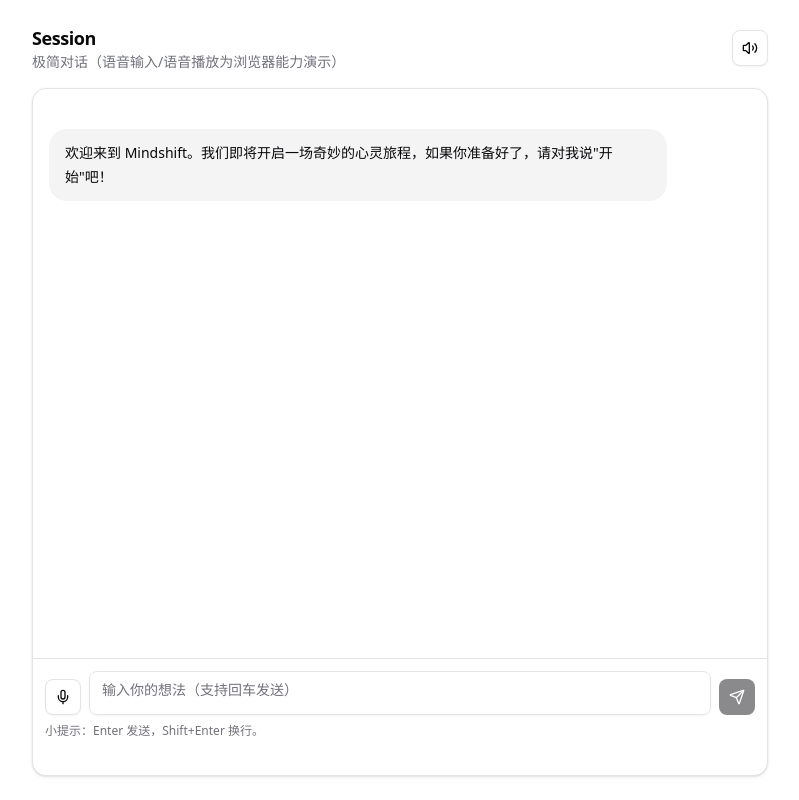
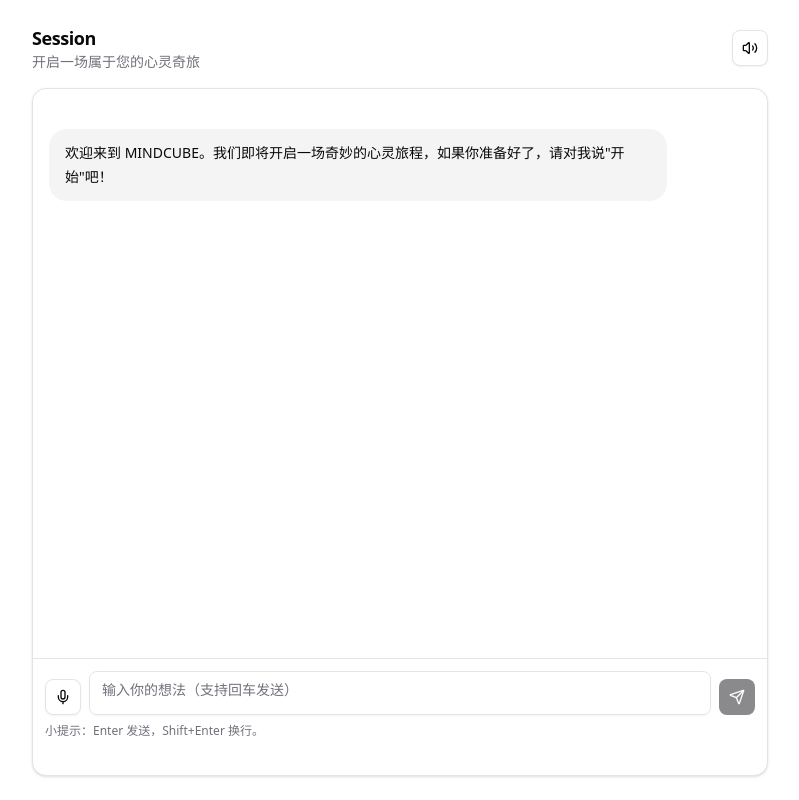
Before and after one commit to Mindcube-Builder/Mindcube, a Next.js app: page /session in a window 1280 px wide. Shown: the whole page, without its empty margins (240-1039 px from the left). Built offline with nearby package versions, Linux system fonts and the light colour scheme.

Commit message:
feat: 添加淡入动画效果并更新品牌文案
- 在全局样式中添加淡入动画效果
- 将品牌名称从"Mindshift"更新为"MINDCUBE"
- 修改会话页面副标题为"开启一场属于您的心灵奇旅"并应用淡入动画

```diff
--- a/src/app/globals.css
+++ b/src/app/globals.css
@@ -128,3 +128,21 @@
     @apply bg-background text-foreground;
   }
 }
+
+@layer utilities {
+  .animate-fadeIn {
+    animation: fadeIn 1.5s ease-in-out forwards;
+    opacity: 0;
+  }
+
+  @keyframes fadeIn {
+    from {
+      opacity: 0;
+      transform: translateY(10px);
+    }
+    to {
+      opacity: 1;
+      transform: translateY(0);
+    }
+  }
+}
--- a/src/app/session/page.tsx
+++ b/src/app/session/page.tsx
@@ -27,7 +27,7 @@ export default function SessionPage() {
     {
       id: uid(),
       role: "assistant",
-      content: "欢迎来到 Mindshift。我们即将开启一场奇妙的心灵旅程，如果你准备好了，请对我说\"开始\"吧！",
+      content: "欢迎来到 MINDCUBE。我们即将开启一场奇妙的心灵旅程，如果你准备好了，请对我说\"开始\"吧！",
     },
   ]);
   const [isLoading, setIsLoading] = React.useState(false);
@@ -191,7 +191,7 @@ export default function SessionPage() {
           <div>
             <h1 className="text-lg font-semibold tracking-tight">Session</h1>
             <p className="text-sm text-muted-foreground">
-              极简对话（语音输入/语音播放为浏览器能力演示）
+              开启一场属于您的<span className="animate-fadeIn">心灵奇旅</span>
             </p>
           </div>
 
```
